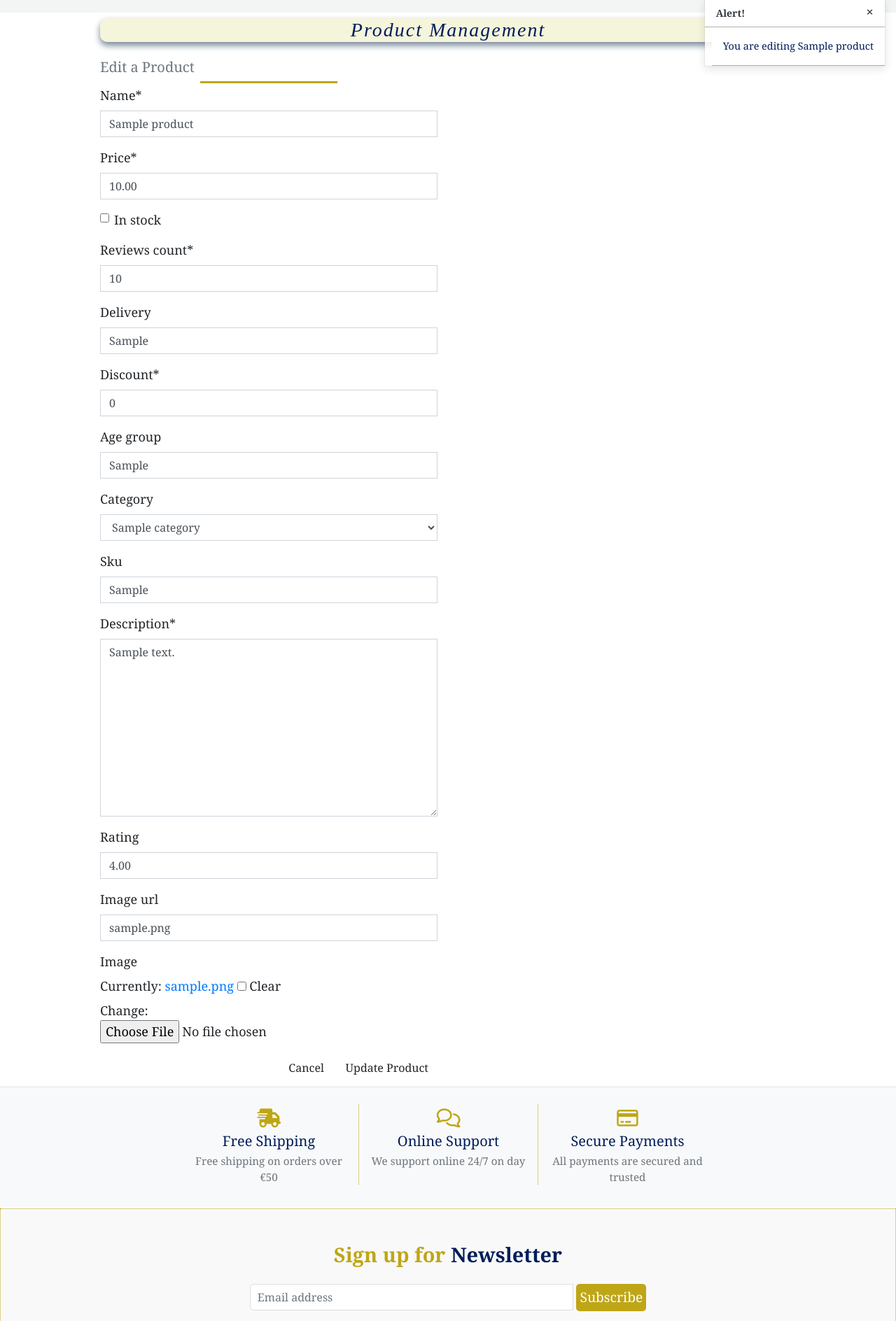
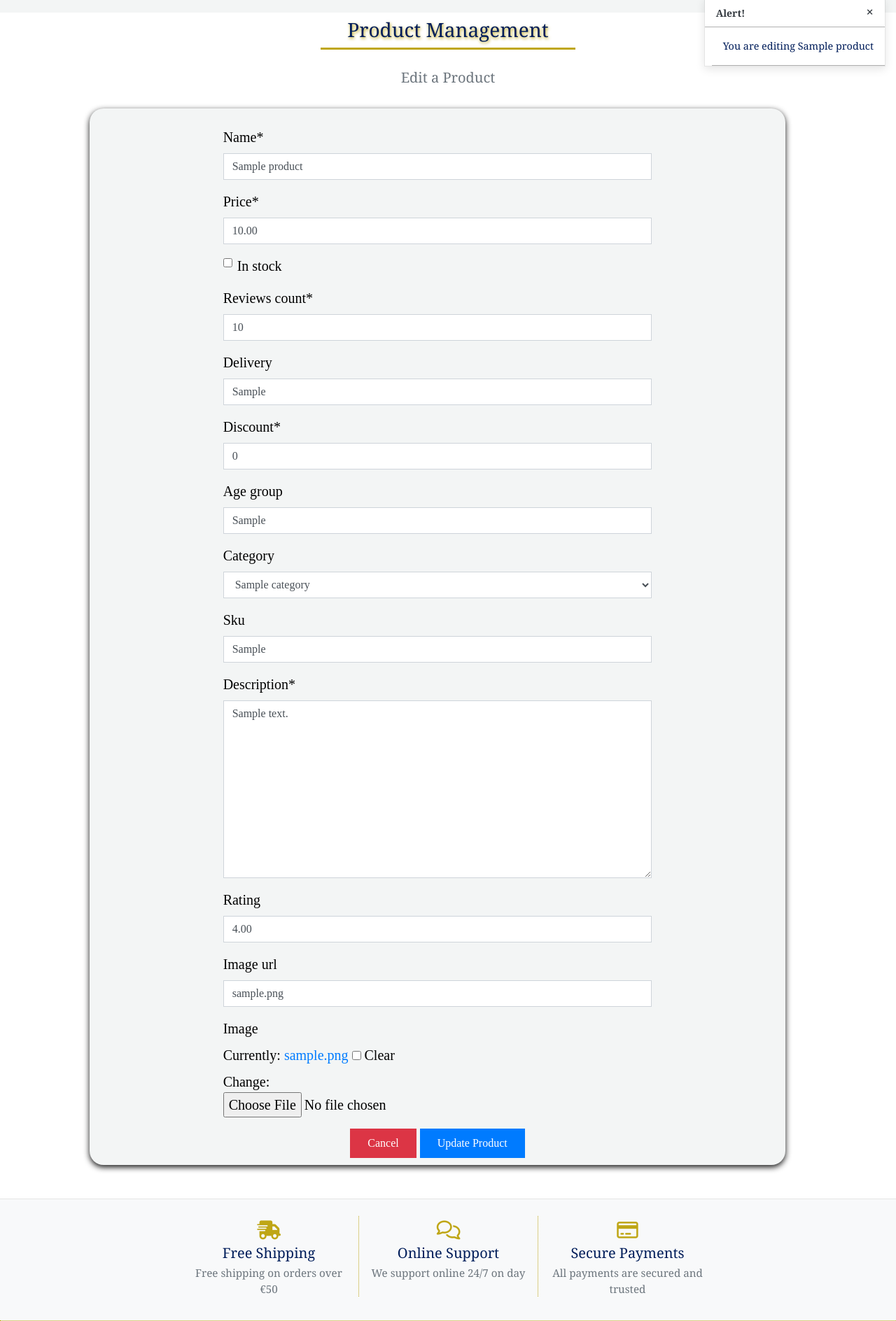
Before and after one commit to klsoundarya/mindspark, a Django app: page /shop/edit/1/ in a window 1280 px wide. Shown: the part 138-2026 px from the top of the page at 70% size. Run offline with Django 4.2, Linux system fonts and the light colour scheme; a user stored in the database is signed in; tables that the repository leaves empty hold one stand-in row (values such as "Sample post"); some libraries are stand-ins or nearby versions; some web fonts are replaced.

Commit message:
style the shop templates for add, edit btns for admin UI

```diff
--- a/shop/templates/shop/edit_product.html
+++ b/shop/templates/shop/edit_product.html
@@ -3,13 +3,14 @@
 
 {% block page_header %}
 
-<div class="container header-container">
+<div class="container header-container custom-product">
     <div class="row">
         <div class="col">
-            <div class="custom-shop mb-4">
+            <div class="allauth-title mb-4">
                 <div class="container-fluid px-4 px-lg-5">
                     <div class="text-center">
                         <h3 class="display-5">Product Management</h3>
+                        <hr>
                     </div>
                 </div>
             </div>
@@ -19,23 +20,22 @@
 {% endblock %}
 
 {% block content %}
-    <div class="overlay"></div>
 <div class="container">
-        <div class="row">
-            <div class="col-12 col-md-6">
+    <div class="row mb-4 justify-content-center">
+        <div class="col-12 text-center">
             <h5 class="text-muted">Edit a Product</h5>
-                <hr>
         </div>
     </div>
 
-        <div class="row">
-            <div class="col-12 col-md-6">
-                <form method="POST" action="{% url 'edit_product' product.id %}" class="form mb-2" enctype="multipart/form-data">
+    <div class="row allauth-custom mb-5 mt-2">
+        <div class="col-md-8 offset-md-2">
+            <form method="POST" action="{% url 'edit_product' product.id %}" class="form mt-3"
+                enctype="multipart/form-data">
                 {% csrf_token %}
                 {{ form | crispy }}
-                    <div class="text-right">
-                        <a class="btn btn-outline-black rounded-0" href="{% url 'shop' %}">Cancel</a>
-                        <button class="btn btn-black rounded-0" type="submit">Update Product</button>
+                <div class="d-flex mt-2 justify-content-center">
+                    <a class="btn btn-danger rounded-0 px-4 py-2" style="margin-right: 5px;" href="{% url 'shop' %}">Cancel</a>
+                    <button class="btn btn-primary rounded-0 px-4 py-2" type="submit">Update Product</button>
                 </div>
             </form>
         </div>
--- a/static/css/style.css
+++ b/static/css/style.css
@@ -1393,7 +1393,7 @@ footer {
         margin-top: 150px;
     }
     /* password change/update password */
-    .custom-password {
+    .custom-product {
         margin-top: 160px;
     }
 
```
Also changed, not shown: shop/templates/shop/add_product.html (+11 -11 lines), shop/templates/shop/product_detail.html (+11 -6 lines), shop/templates/shop/products.html (+8 -6 lines), 1 other file. Lines whose indentation alone changed are shown as unchanged.
